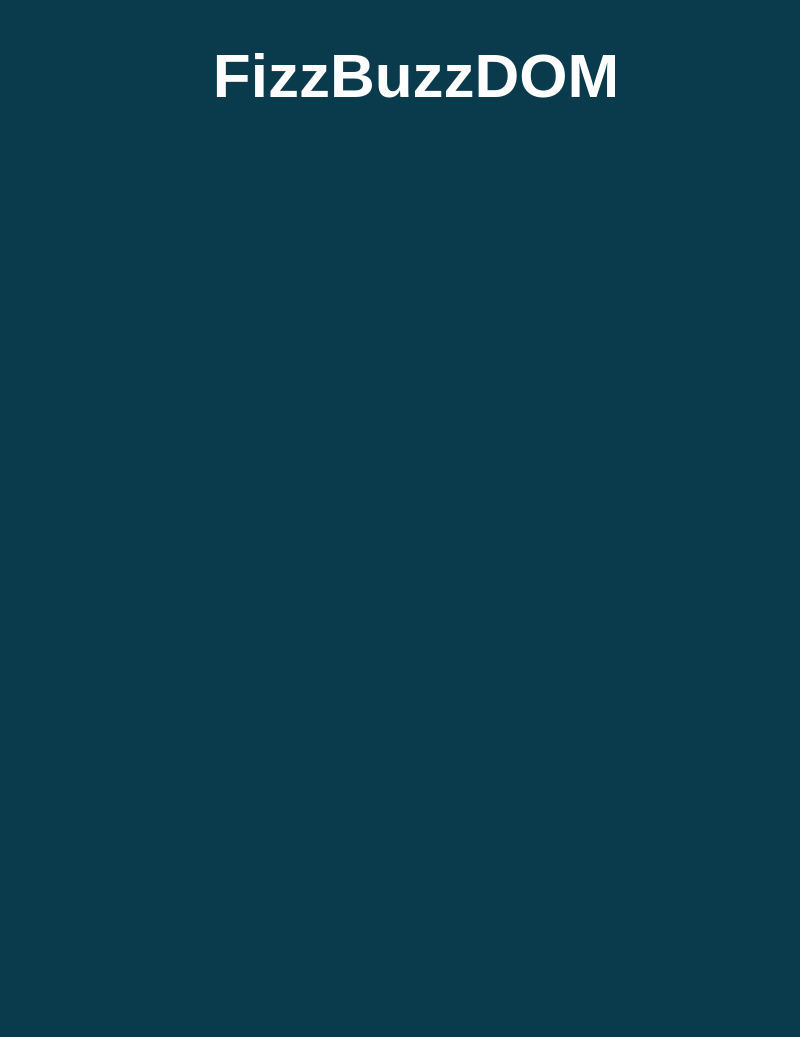
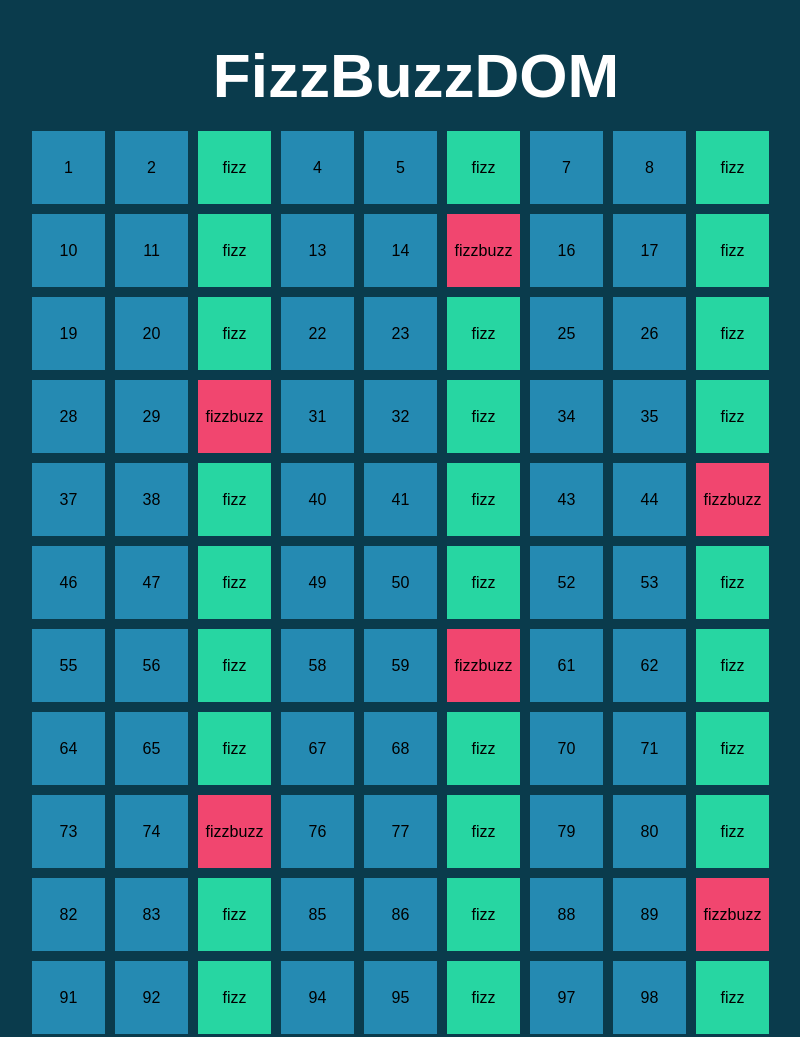
Before and after one commit to vitodursopettersson/js-fizzbuzz, a plain HTML site: page index.html in a window 1280 px wide. Shown: the top 1037 px of the page, without its empty margins (224-1024 px from the left). Before the commit the page ends 800 px from the top, so only its background shows below. Drawn offline with Linux system fonts and the light colour scheme.

Commit message:
feat: class item

```diff
--- a/css/style.css
+++ b/css/style.css
@@ -46,3 +46,15 @@ li {
     background-color: #258AB2;
     line-height: 73px;
 }
+
+.fizz {
+    background-color: #27D6A2;
+}
+
+.buzz {
+    background-color: #FBD166;
+}
+
+.fizzbuzz {
+    background-color: #F1466F;
+}
--- a/index.html
+++ b/index.html
@@ -21,6 +21,9 @@
             FizzBuzzDOM
         </h1>
 
+        <!-- Lista -->
+        <ul class="group-element"></ul>
+
     </div>
 
     <!-- Link Javascript -->
--- a/main.js
+++ b/main.js
@@ -10,17 +10,33 @@ Proviamo ad immaginare le operazioni che vogliamo far svolgere al nostro program
 
 'use strict'
 
-let groupElement = document.getElementById('container');
+const groupElement = document.querySelector('.group-element')
+console.log(groupElement)
 
 for (let i = 1; i <= 100; i++) {
 
+    const listElement = document.createElement('li')
+
     if (i % 3 === 0 && i % 5 === 0) {
         console.log('fizzbuzz');
-    } else if (i % 2 === 0) {
-        console.log('fizz')
+        listElement.append('fizzbuzz');
+        listElement.classList.add('fizzbuzz')
+    } else if (i % 3 === 0) {
+        console.log('fizz');
+        listElement.append('fizz');
+        listElement.classList.add('fizz')
+
     } else if (i & 5 === 0) {
-        console.log('buzz')
+        console.log('buzz');
+        listElement.append('buzz');
+        listElement.classList.add('buzz')
+
     } else {
-        console.log(i)
+        console.log(i);
+        listElement.append(i);
     }
+
+    groupElement.append(listElement)
 }
+
+groupElement
```
